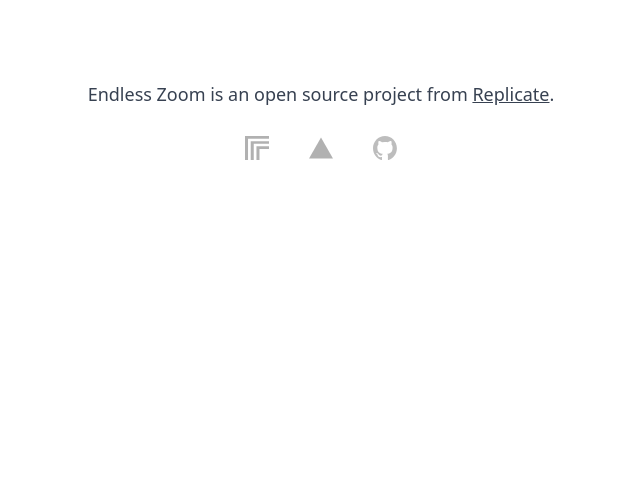
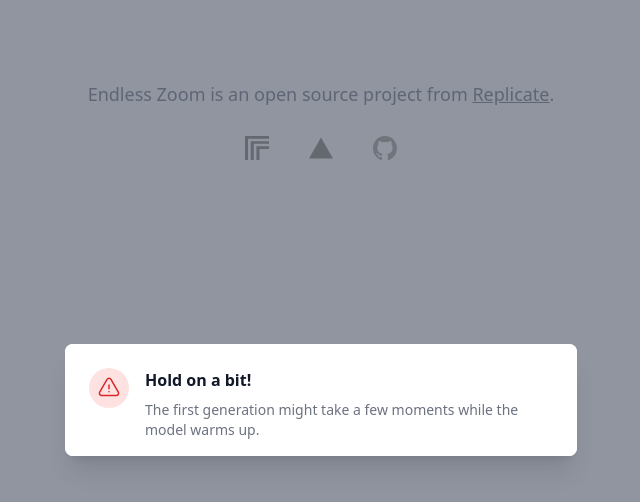
Before and after one commit to replicate/endless-zoom, a Next.js app: page /zoom in a window 1280 px wide. Shown: the top 502 px of the page, without its empty margins (319-959 px from the left). Built offline with nearby package versions, Linux system fonts and the light colour scheme; no server answers.

Commit message:
Turn off deployment

```diff
--- a/pages/api/predictions/index.js
+++ b/pages/api/predictions/index.js
@@ -17,25 +17,12 @@ export default async function handler(req, res) {
   // Ensure divisible by 8
   input.width -= input.width % 8;
   input.height -= input.height % 8;
-  // Use deployment on endless-zoom.vercel.app, otherwise use public model
-  let prediction;
-  let use_deployment = (process.env.NEXT_PUBLIC_ROOT_URL == "endless-zoom.vercel.app")
-  if (use_deployment) {
-    prediction = await replicate.deployments.predictions.create(
-      "replicate",
-      "endless-zoom",
-      {
-        input: input,
-      });
 
-    prediction = await replicate.wait(prediction);
-  } else {
-    prediction = await replicate.run(
-      'fofr/latent-consistency-model:cb2224ccab6330e55d5c87f96c68eb07de572a290114abb35758b1ac81895d66',
-      {
-        input: input,
-      });
-  }
+  let prediction = await replicate.run(
+    'fofr/latent-consistency-model:cb2224ccab6330e55d5c87f96c68eb07de572a290114abb35758b1ac81895d66',
+    {
+      input: input,
+    });
 
 
   if (prediction?.error) {
@@ -45,5 +32,5 @@ export default async function handler(req, res) {
   }
 
   res.statusCode = 201;
-  res.end(JSON.stringify({ output: use_deployment ? prediction.output : prediction }));
+  res.end(JSON.stringify({ output: prediction }));
 }
--- a/pages/zoom.js
+++ b/pages/zoom.js
@@ -13,6 +13,33 @@ export default function Home() {
         <meta property="twitter:image" content={`${rootUrl}/og-image.png`} />
         <meta name="twitter:card" content="summary_large_image" />
       </Head>
+      {/* Now that the deployment has been turned off, warn the user that the first generation might take a moment. script.js turns this visibility off when it receives an image response. */}
+      <div id="warmupModal" >
+        <div class="fixed inset-0 bg-gray-500 bg-opacity-75 transition-opacity"></div>
+
+        <div class="fixed inset-0 z-10 w-screen overflow-y-auto">
+          <div class="flex min-h-full items-end justify-center p-4 text-center sm:items-center sm:p-0">
+
+            <div class="relative transform overflow-hidden rounded-lg bg-white text-left shadow-xl transition-all sm:my-8 sm:w-full sm:max-w-lg">
+              <div class="bg-white px-4 pb-4 pt-5 sm:p-6 sm:pb-4">
+                <div class="sm:flex sm:items-start">
+                  <div class="mx-auto flex h-12 w-12 flex-shrink-0 items-center justify-center rounded-full bg-red-100 sm:mx-0 sm:h-10 sm:w-10">
+                    <svg class="h-6 w-6 text-red-600" fill="none" viewBox="0 0 24 24" stroke-width="1.5" stroke="currentColor" aria-hidden="true">
+                      <path stroke-linecap="round" stroke-linejoin="round" d="M12 9v3.75m-9.303 3.376c-.866 1.5.217 3.374 1.948 3.374h14.71c1.73 0 2.813-1.874 1.948-3.374L13.949 3.378c-.866-1.5-3.032-1.5-3.898 0L2.697 16.126zM12 15.75h.007v.008H12v-.008z" />
+                    </svg>
+                  </div>
+                  <div class="mt-3 text-center sm:ml-4 sm:mt-0 sm:text-left">
+                    <h3 class="text-base font-semibold leading-6 text-gray-900" id="modal-title">Hold on a bit!</h3>
+                    <div class="mt-2">
+                      <p class="text-sm text-gray-500">The first generation might take a few moments while the model warms up.</p>
+                    </div>
+                  </div>
+                </div>
+              </div>
+            </div>
+          </div>
+        </div>
+      </div >
       <div id="content"></div>
       <Script src="https://cdn.jsdelivr.net/npm/p5@1.8.0/lib/p5.js" />
       <Script src="./script.js" />
--- a/public/script.js
+++ b/public/script.js
@@ -626,6 +626,8 @@ function s(p) {
                         }
 
                         waiting = false;
+                        // Now that the deployment has been turned off, turn off the warning message after you get the first response.
+                        document.querySelector('#warmupModal').style.display = 'none';
                         txt2imgButton.disabled = false;
                     });
                 })
```
